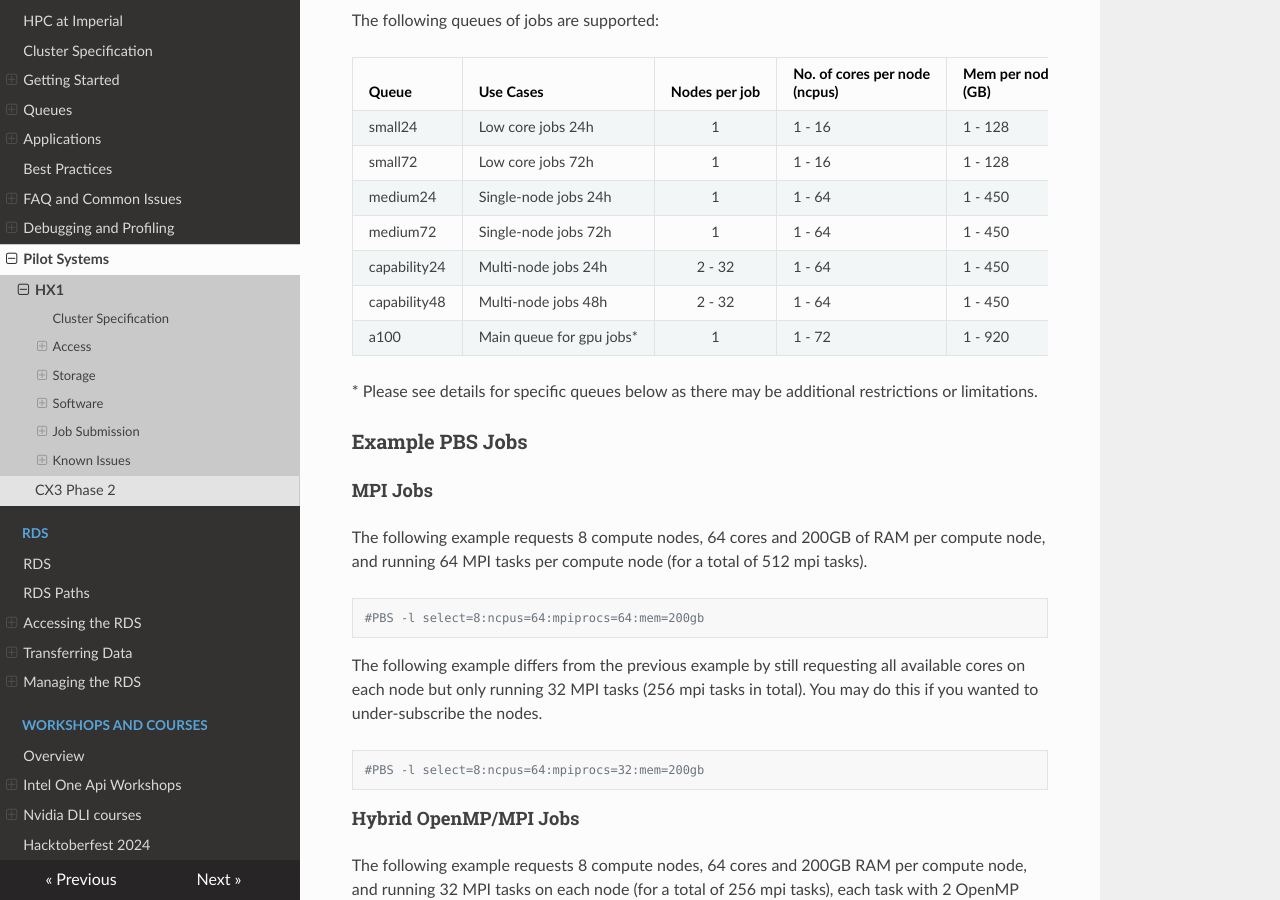
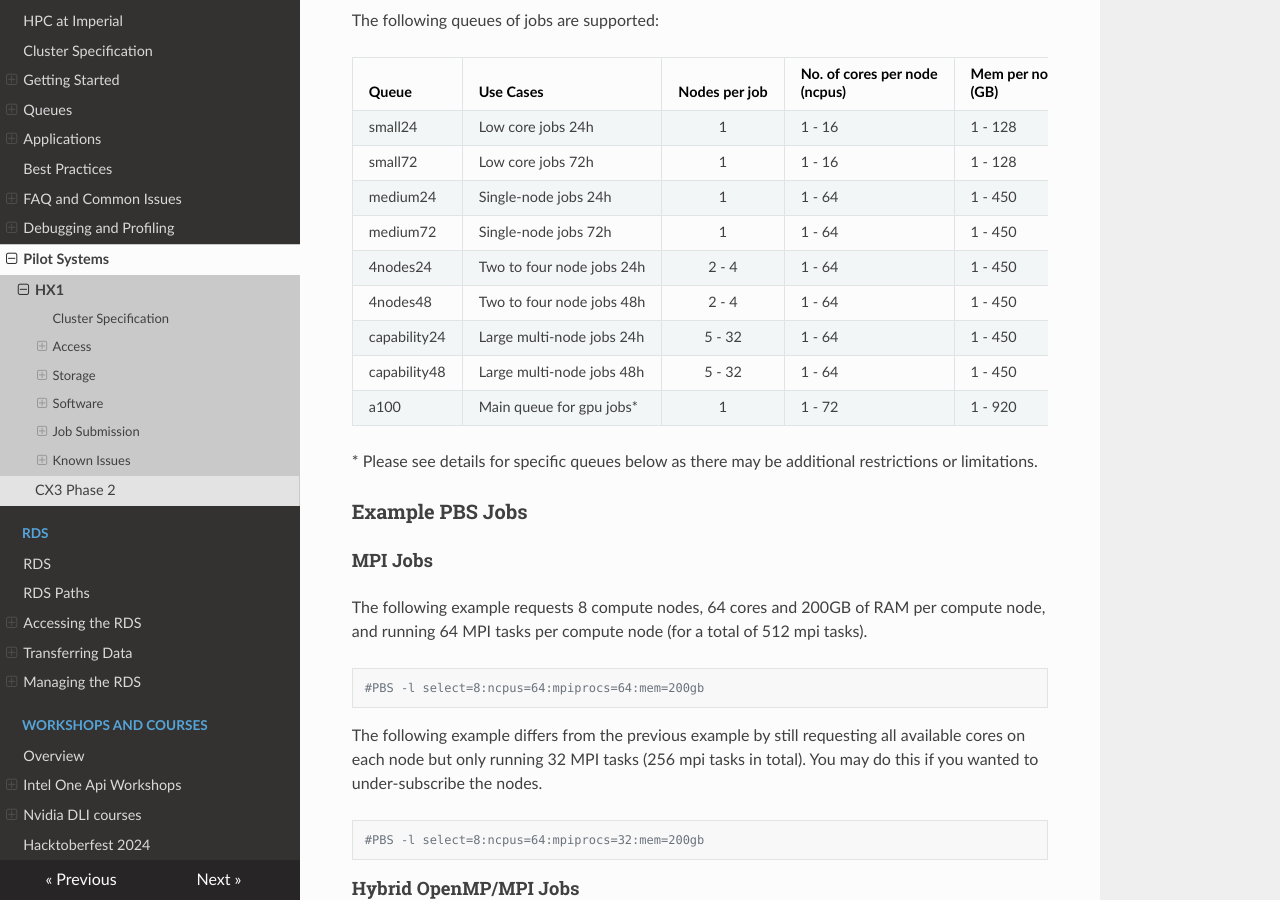
Before and after one commit to ImperialCollegeLondon/icl-rcs-user-guide, an MkDocs documentation site: the page built from docs/hpc/pilot/hx1.md, in a window 1280 px wide and 900 px high, scrolled down 9196 px. Built offline with MkDocs 1.6.1, drawn with Linux system fonts in a browser that asks for light colours; nearby versions of some CDN libraries.

Commit message:
Updated to include new 4 node queue on HX1. (#45)

```diff
--- a/docs/hpc/pilot/hx1.md
+++ b/docs/hpc/pilot/hx1.md
@@ -350,8 +350,10 @@ The following queues of jobs are supported:
 | small72 | Low core jobs 72h | 1 | 1 - 16 | 1 - 128 | 24 - 72 |
 | medium24 | Single-node jobs 24h | 1 | 1 - 64 | 1 - 450 | 0 - 24 |
 | medium72 | Single-node jobs 72h | 1 | 1 - 64 | 1 - 450 | 24 - 72 |
-| capability24 | Multi-node jobs 24h | 2 - 32 | 1 - 64 | 1 - 450 | 0 - 24 |
-| capability48 | Multi-node jobs 48h | 2 - 32 | 1 - 64 | 1 - 450 | 24 - 48 |
+| 4nodes24 | Two to four node jobs 24h | 2 - 4 | 1 - 64 | 1 - 450 | 0 - 24 |
+| 4nodes48 | Two to four node jobs 48h | 2 - 4 | 1 - 64 | 1 - 450 | 24 - 48 |
+| capability24 | Large multi-node jobs 24h | 5 - 32 | 1 - 64 | 1 - 450 | 0 - 24 |
+| capability48 | Large multi-node jobs 48h | 5 - 32 | 1 - 64 | 1 - 450 | 24 - 48 |
 | a100 | Main queue for gpu jobs* | 1 | 1 - 72 | 1 - 920 | 0 - 72 |
 
 \* Please see details for specific queues below as there may be additional restrictions or limitations.
```
